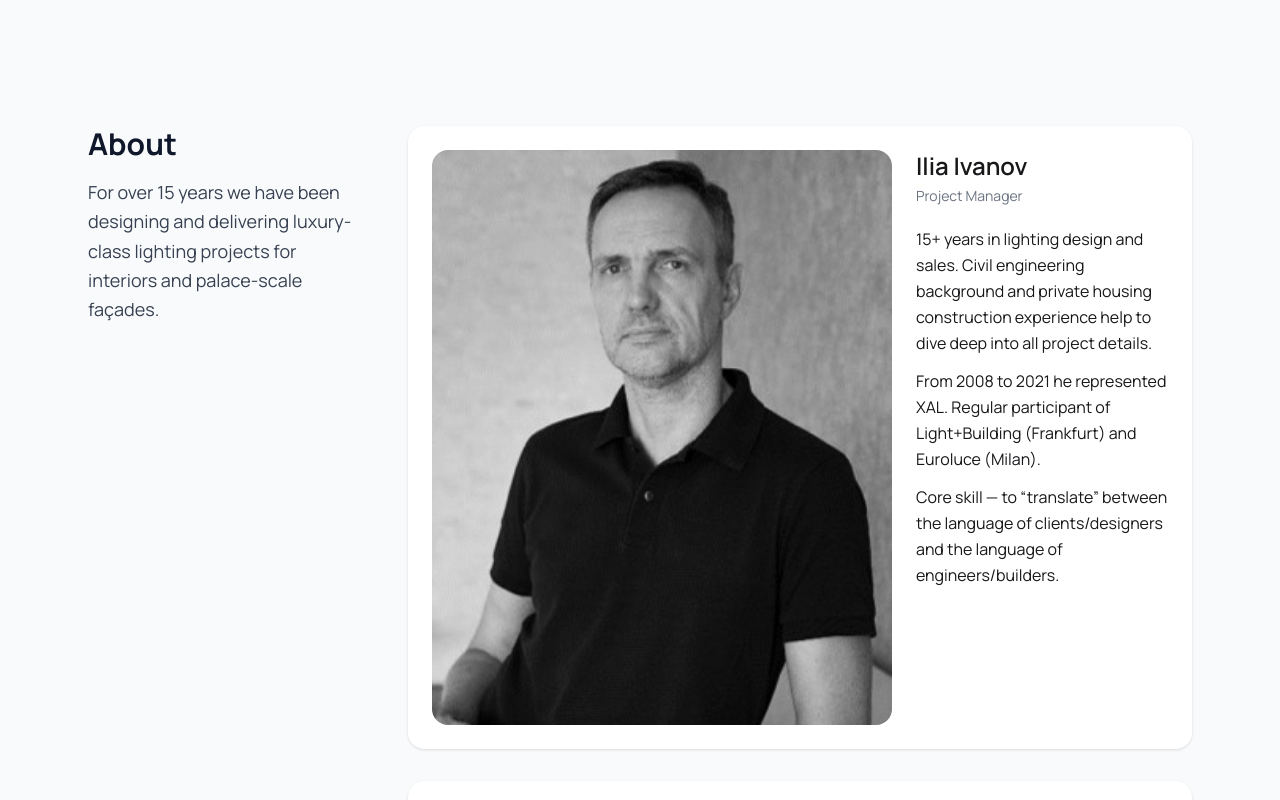
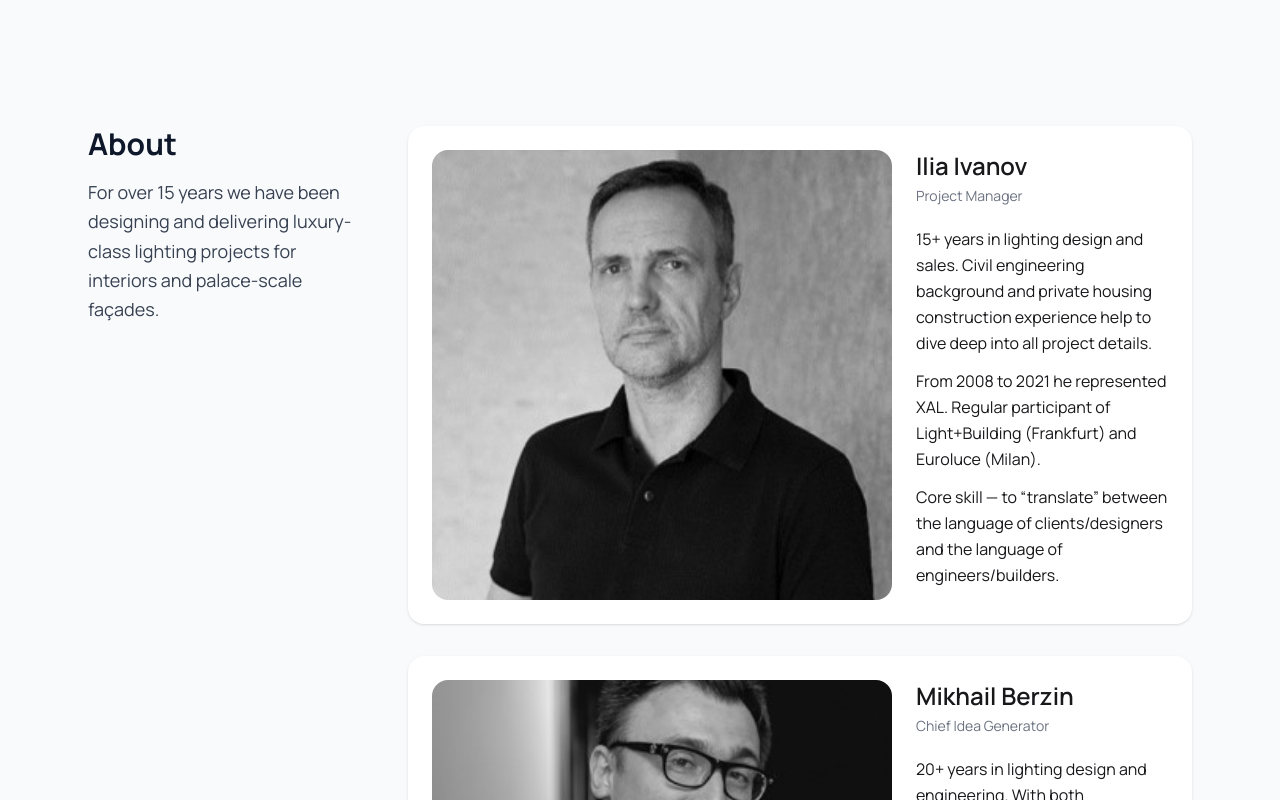
Before and after one commit to ilyaivanov239-rgb/GFLight, a Next.js app: page /en in a window 1280 px wide. Shown: the part 3300-4100 px from the top of the page. Built offline with nearby package versions, Linux system fonts and the light colour scheme.

Commit message:
Update page.tsx

```diff
--- a/app/[lang]/page.tsx
+++ b/app/[lang]/page.tsx
@@ -435,19 +435,21 @@ export default function Page() {
             {PEOPLE.map((p) => (
               <article
   key={p.id}
-                className="grid md:grid-cols-[460px,1fr] gap-6 bg-white text-zinc-900 rounded-2xl p-5 md:p-6 shadow"
+  className="grid md:grid-cols-[460px,1fr] items-stretch gap-6 bg-white text-zinc-900 rounded-2xl p-5 md:p-6 shadow"
 >
-                <figure className="relative w-full aspect-[4/5] overflow-hidden rounded-2xl">
+  {/* Фото: строгая обрезка внутри скругления */}
+  <figure className="relative w-full aspect-[3/4] md:aspect-auto md:h-full overflow-hidden rounded-2xl">
     <img
       src={p.photo}
       alt={`${getName(p, lang)}, ${getRole(p, lang)}`}
-    className={`absolute inset-0 size-full object-cover block ${p.imgClass ?? ''}`}
+      className={`absolute inset-0 h-full w-full object-cover ${p.imgClass ?? ''}`}
       style={p.imgStyle}
       loading="lazy"
       decoding="async"
     />
   </figure>
 
+  {/* Текстовая часть */}
   <div className="h-full">
     <h3 className="text-2xl font-semibold mb-1">{getName(p, lang)}</h3>
     <div className="text-sm text-gray-500 mb-5">{getRole(p, lang)}</div>
@@ -459,6 +461,7 @@ export default function Page() {
     ))}
   </div>
 </article>
+
             ))}
           </div>
         </div>
```
Lines whose indentation alone changed are shown as unchanged.
